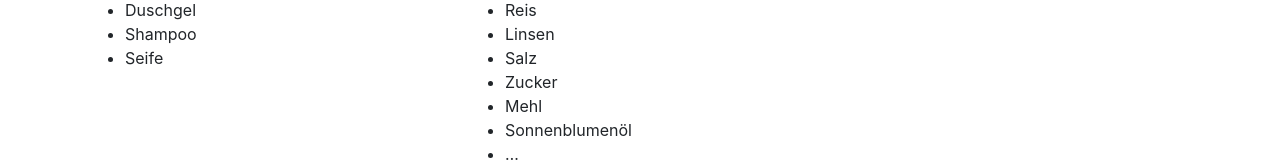
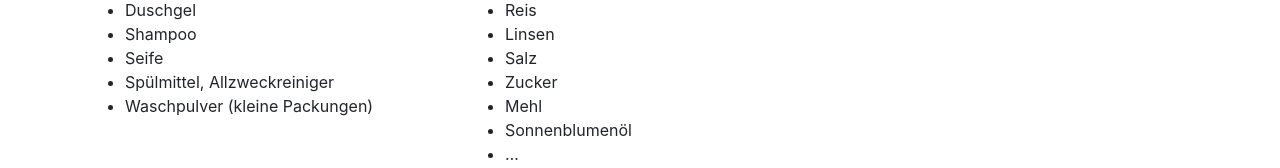
Before and after one commit to stritti/kauf2, a Vue app: page /produkte in a window 1280 px wide. Shown: the part 949-1117 px from the top of the page. Built offline with nearby package versions, Linux system fonts and the light colour scheme; no server answers.

Commit message:
add missing Products

```diff
--- a/src/views/Products.vue
+++ b/src/views/Products.vue
@@ -92,6 +92,8 @@
           <li>Duschgel</li>
           <li>Shampoo</li>
           <li>Seife</li>
+          <li>Spülmittel, Allzweckreiniger</li>
+          <li>Waschpulver (kleine Packungen)</li>
         </ul>
       </b-col>
       <b-col
```
